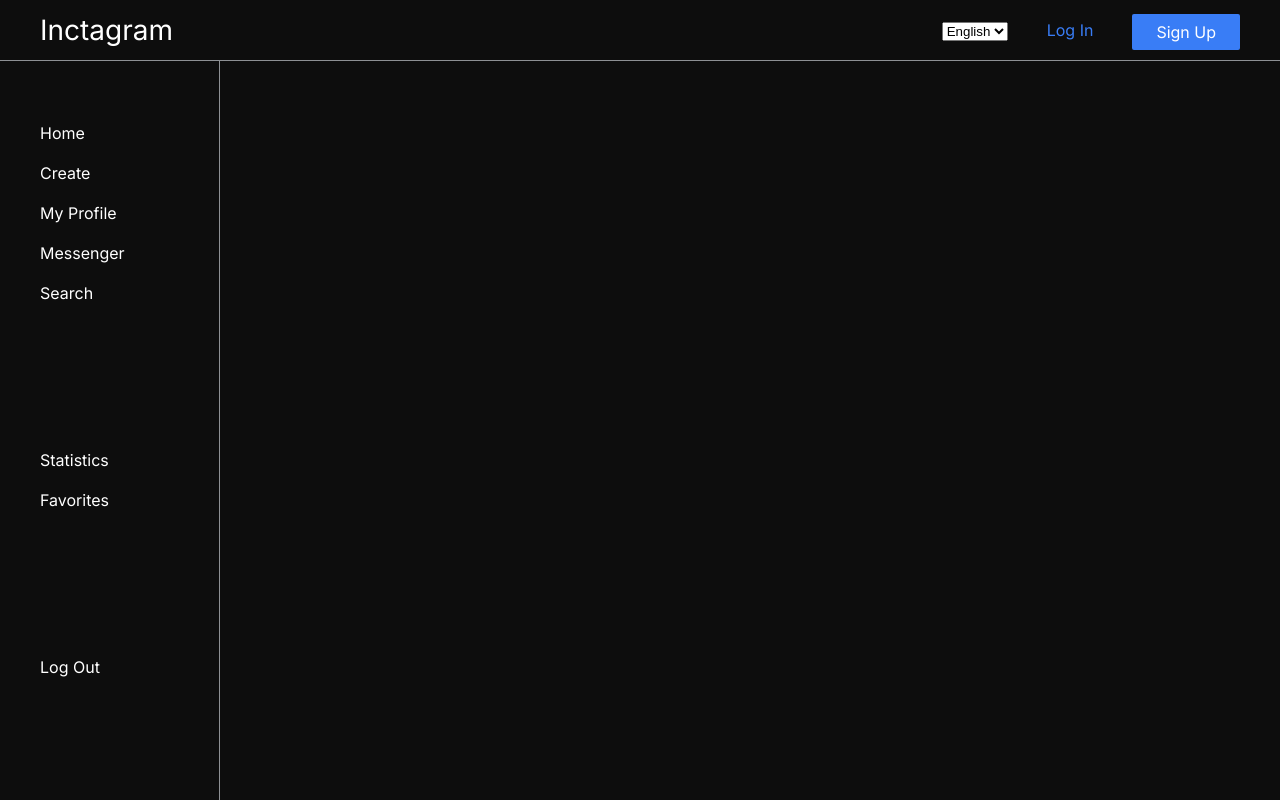
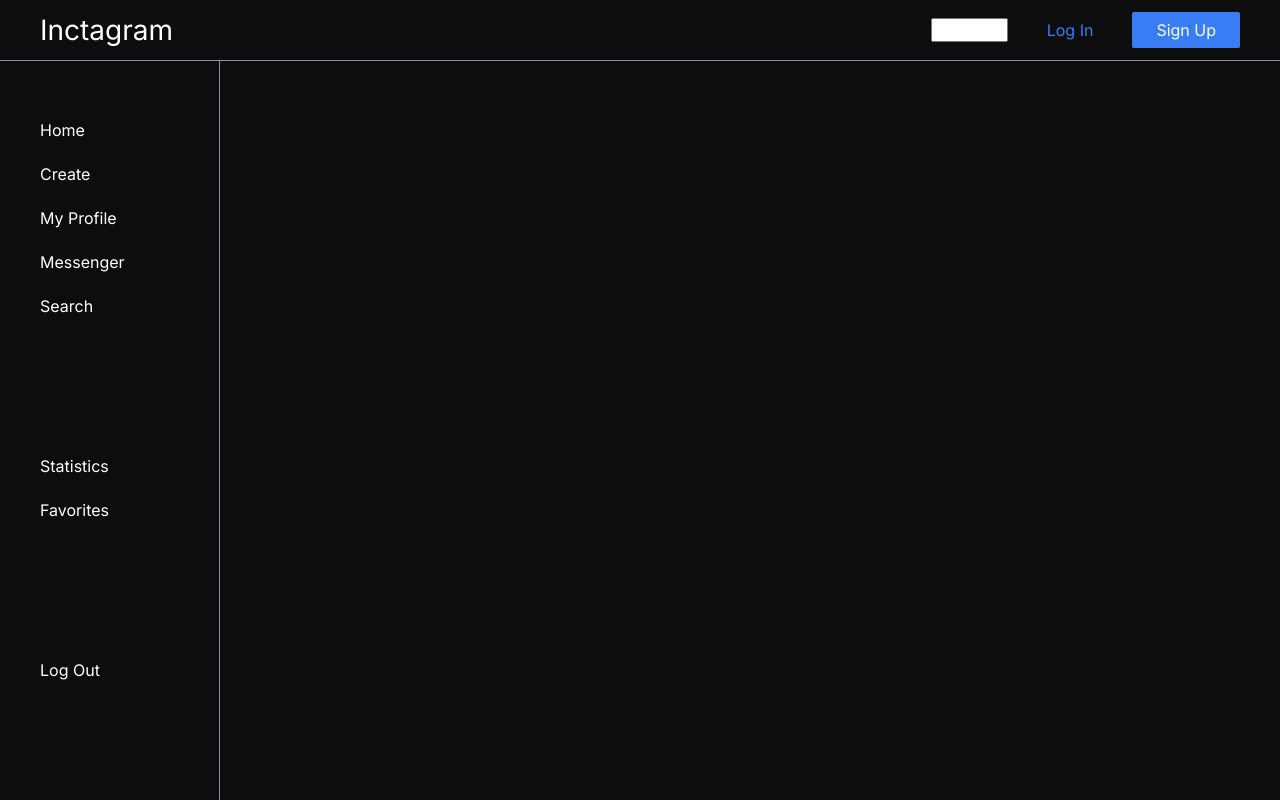
Before and after one commit to AlexanderKochish/next-inctagram, a Next.js app: page / in a window 1280 px wide. Built offline with nearby package versions, Linux system fonts and the light colour scheme.

Commit message:
IN-23 feat: add typography

```diff
--- /dev/null
+++ b/src/common/components/ui/Typography/index.ts
@@ -0,0 +1 @@
+export * from './Typography'
--- a/src/pages/index.tsx
+++ b/src/pages/index.tsx
@@ -7,6 +7,7 @@ import MetaHead from "@/common/components/MetaHead/MetaHead";
 import { getLayout } from "@/common/components/Layout/Layout";
 import {Button} from "@/common/components/ui/Button/Button";
 import { Input } from "@/common/components/ui/TextField/TextField";
+import Typography from "@/common/components/ui/Typography/Typography";
 
 const inter = Inter({ subsets: ["latin"] });
 
--- a/src/styles/Home.module.scss
+++ b/src/styles/Home.module.scss
@@ -14,3 +14,8 @@
   color: white;
   padding: 100px 300px;
 }
+
+.l {
+  padding: 200px 300px;
+  background: white;
+}
--- /dev/null
+++ b/src/styles/_boilerplate.scss
@@ -0,0 +1,41 @@
+html {
+    box-sizing: border-box;
+    font-size: 100%;
+
+    -webkit-font-smoothing: antialiased;
+    -moz-osx-font-smoothing: grayscale;
+  }
+
+  *,
+  *::before,
+  *::after {
+    box-sizing: border-box;
+  }
+
+  input,
+  button,
+  select,
+  textarea,
+  optgroup,
+  option {
+    font-family: inherit;
+    font-size: inherit;
+    font-weight: inherit;
+    font-style: inherit;
+    color: inherit;
+  }
+
+  a:visited {
+    color: inherit;
+  }
+
+  body {
+    margin: 0;
+    padding: 0;
+
+    font-family: var(--font-family-primary), sans-serif;
+    line-height: var(--line-height-m);
+    color: var(--color-light-100);
+
+    background-color: var(--color-dark-900);
+  }
--- /dev/null
+++ b/src/styles/_typography.scss
@@ -0,0 +1,22 @@
+:root {
+    --font-family-primary: 'Roboto', sans-serif;
+
+    // line heights
+    --line-height-s: 16px;
+    --line-height-m: 24px;
+    --line-height-l: 36px;
+
+    // font sizes
+    --font-size-xs: 0.75rem;
+    --font-size-s: 0.875rem;
+    --font-size-m: 1rem;
+    --font-size-l: 1.125rem;
+    --font-size-xl: 1.25rem;
+    --font-size-xxl: 1.625rem;
+
+    // font weights
+    --font-weight-regular: 400;
+    --font-weight-medium: 500;
+    --font-weight-semibold: 600;
+    --font-weight-bold: 700;
+  }
--- a/src/styles/globals.scss
+++ b/src/styles/globals.scss
@@ -1,3 +1,5 @@
+@forward 'boilerplate';
+@forward 'typography';
 @forward 'colors';
 
 * {
--- /dev/null
+++ b/src/styles/mixins.scss
@@ -0,0 +1,5 @@
+@mixin typography($fontSize, $fontWeight, $lineHeight) {
+    font-size: $fontSize;
+    font-weight: $fontWeight;
+    line-height: $lineHeight;
+}
```
Also changed, not shown: src/common/components/ui/Typography/Typography.module.scss (+63 -0 lines), src/common/components/ui/Typography/Typography.tsx (+19 -4 lines), 2 other files (tests, documents, lock files or other folders).
